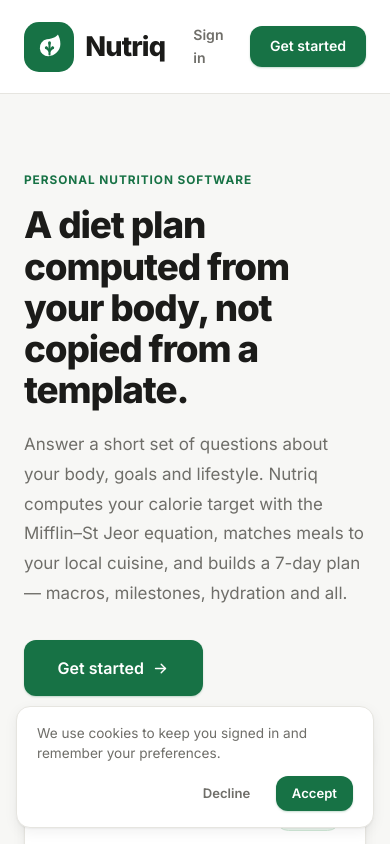
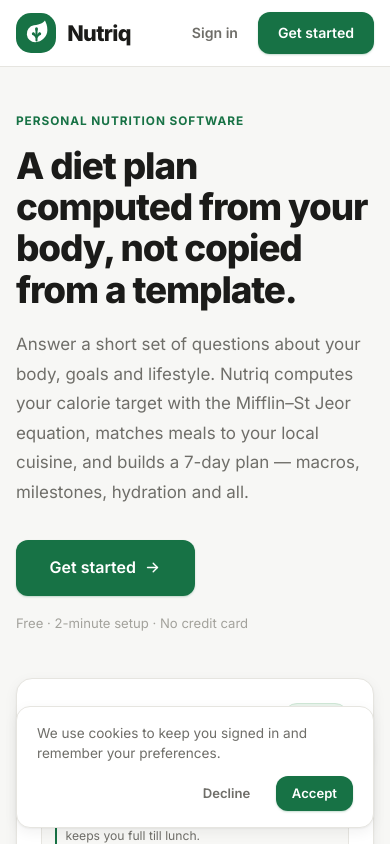
Before and after one commit to verstilearis-sketch/Diet-asisstant-App, a Next.js app: page / in a window 390 px wide. Shown: the top 844 px of the page. Built offline with nearby package versions, Linux system fonts and the light colour scheme; no server answers.

Commit message:
Mobile CSS: breathing room on phones

```diff
--- a/src/app/globals.css
+++ b/src/app/globals.css
@@ -594,6 +594,21 @@
 /* ── Landing extras ─────────────────────────────────────────── */
 .nav-links { display: none; align-items: center; gap: 0.15rem; }
 @media (min-width: 900px) { .nav-links { display: flex; } }
+
+/* ── Mobile-first refinements ─────────────────────────────────── */
+@media (max-width: 640px) {
+  .container { padding-left: 1rem; padding-right: 1rem; }
+  .site-nav-inner { padding: 0.75rem 1rem; }
+  .brand { font-size: 1.35rem; }
+  .brand-mark { width: 40px; height: 40px; }
+  .hero-grid { gap: 2rem; }
+  .section-head { margin-bottom: 1.5rem; }
+  .faq-item summary { padding: 1rem; font-size: 0.9rem; }
+  .faq-item .faq-body { padding: 0 1rem 1rem; font-size: 0.87rem; }
+  .glass-card { border-radius: 1rem; }
+  /* Tame desktop-sized section padding on phones */
+  .page-shell section.container { padding-top: 2.5rem !important; padding-bottom: 2.5rem !important; }
+}
 .nav-link {
   padding: 0.5rem 0.8rem; border-radius: 0.5rem;
   font-size: 0.87rem; font-weight: 550; color: var(--color-muted);
```
